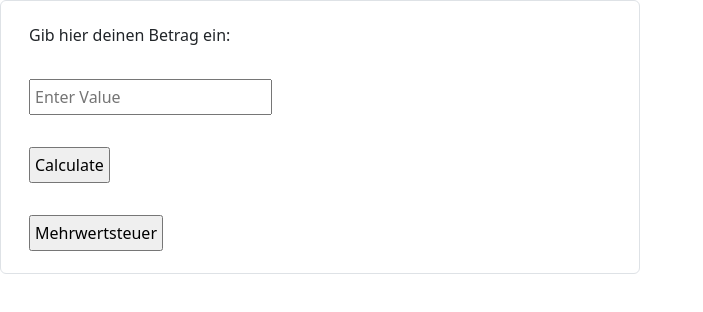
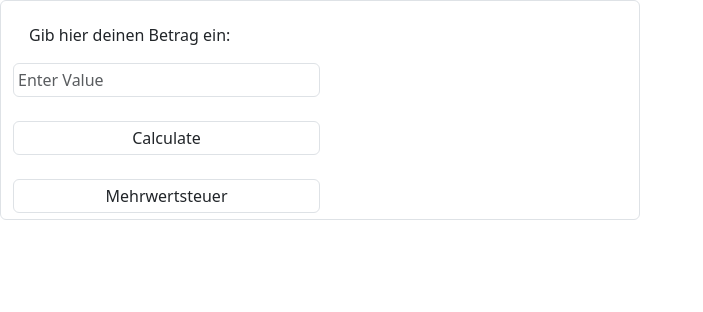
Before and after one commit to JakobPlatzer/Lena-s-Tool, a plain HTML site: page index.html in a window 1280 px wide. Shown: the whole page, without its empty margins (0-703 px from the left). Drawn offline with nearby package versions, Linux system fonts and the light colour scheme.

Commit message:
Erste Schritte

```diff
--- a/index.html
+++ b/index.html
@@ -14,11 +14,11 @@
     <div class="d-flex">
         <form action="" id="inputForm" class=" form-control w-50">
             <p class="m-3 ">Gib hier deinen Betrag ein:</p>
-            <input class="m-3 p-1" type="text" name="input" placeholder="Enter Value">
+            <input class=" p-1 form-control w-50" type="text" name="input" placeholder="Enter Value">
             <br>
-            <input class="m-3 p-1" type="button" value="Calculate" onclick="firstCalculation()">
+            <input class=" p-1 form-control w-50" type="button" value="Calculate" onclick="firstCalculation()">
             <br>
-            <input class="m-3 p-1" type="button" value="Mehrwertsteuer" onclick="mwst()">
+            <input class=" p-1 form-control w-50" type="button" value="Mehrwertsteuer" onclick="mwst()">
         </form>
 
         <div id="result" class=" w-50">
```
Also changed, not shown: styles.css (line endings or trailing spaces).
